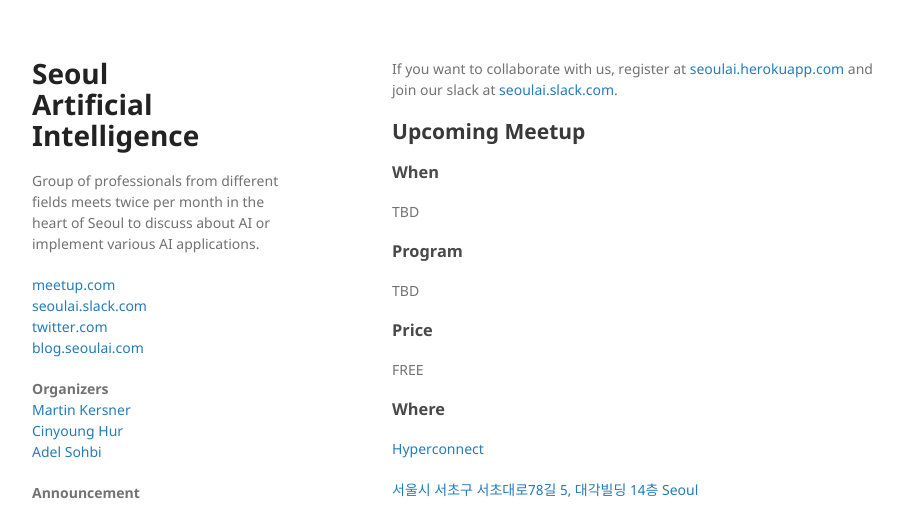
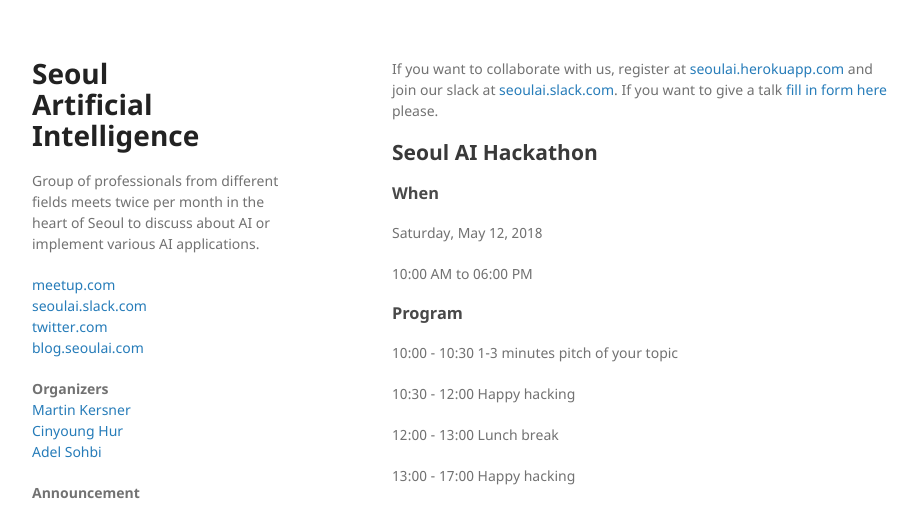
Before and after one commit to martinkersner/seoul-artificial-intelligence-meetup, a Jekyll site: the page built from docs/index.md, in a window 1280 px wide and 1400 px high. Shown: the top 506 px of the window, without its empty margins (178-1096 px from the left). Built offline with Jekyll 4.4.1, drawn with Linux system fonts in a browser that asks for light colours; some of the changed text lies outside the part shown.

Commit message:
3rd hackathon

```diff
--- a/docs/index.md
+++ b/docs/index.md
@@ -4,19 +4,30 @@
 tags: [Seoul,"Artificial Intelligence",meetup,AI,call,presenters,practioners,"Machine Learning",Korea,Gangnam]
 ---
 
-If you want to collaborate with us, register at [seoulai.herokuapp.com](https://seoulai.herokuapp.com/) and join our slack at [seoulai.slack.com](https://seoulai.slack.com/).
+If you want to collaborate with us, register at [seoulai.herokuapp.com](https://seoulai.herokuapp.com/) and join our slack at [seoulai.slack.com](https://seoulai.slack.com/). If you want to give a talk [fill in form here](https://goo.gl/forms/BaMrDY3cddP2g82S2) please.
 
-## Upcoming Meetup
-<!--## Mini AI Hackathon-->
+<!--## Upcoming Meetup-->
+## Seoul AI Hackathon
 
 ### When
-TBD
-<!--Saturday, April 28, 2018-->
+<!--TBD-->
+Saturday, May 12, 2018
 
-<!--02:00 PM to 04:00 PM-->
+10:00 AM to 06:00 PM
 
 ### Program
-TBD
+10:00 - 10:30 1-3 minutes pitch of your topic
+
+10:30 - 12:00 Happy hacking
+
+12:00 - 13:00 Lunch break
+
+13:00 - 17:00 Happy hacking
+
+17:00 - 17:30 1-3 minutes presentation of what you've done
+
+17:30 - 18:00 AI Hackathon review
+<!--TBD-->
 <!--02:00 - 02:15 Networking-->
 
 <!--02:15 - 03:00 Name Entity Recognition for Medicines ([Cinyoung](members/cinyoung))-->
@@ -46,16 +57,16 @@
 
 <!--05:45 - 06:00 Evaluation - Each participant will get 60 seconds to explain what they achieved/learned during Mini AI Hackathon.-->
 
-<!--## Details-->
+## Details
 
-<!--It is recommended to think about project you want to work on in advance. You can continue working on some of your projects. You can learn new framework that could be useful for you later on. Or maybe you want implement some new NN architecture? Great! There are no limits to projects, however, the project should be related to Artificial Intelligence.-->
+It is recommended to think about project you want to work on in advance. You can continue working on some of your projects. You can learn new framework that could be useful for you later on. Or maybe you want implement some new NN architecture? Great! There are no limits to projects, however, the project should be related to Artificial Intelligence.
 
-<!--## Team-->
+## Team
 
-<!--Mini AI Hackathon allows you to participate either as a single participant or in a team. In case you want to participate in a team, all members (not more than 2 is recommended) have to RSVP to this event through meetup.com. If you want to search for potential team members, the best way is through our slack [seoulai.slack.com](https://seoulai.slack.com/) (before joining slack you have to ask for invitation at [seoulai.herokuapp.com](https://seoulai.herokuapp.com/))-->
+Seoul AI Hackathon allows you to participate either as a single participant or in a team. In case you want to participate in a team, all members (not more than 2 is recommended) have to RSVP to this event through meetup.com. If you want to search for potential team members, the best way is through our slack [seoulai.slack.com](https://seoulai.slack.com/) (before joining slack you have to ask for invitation at [seoulai.herokuapp.com](https://seoulai.herokuapp.com/))
 
-<!--### Registration-->
-<!--Register at [meetup.com](https://www.meetup.com/Seoul-Artificial-Intelligence/events/246729049/).-->
+### Registration
+Register at [meetup.com](https://www.meetup.com/Seoul-Artificial-Intelligence/events/250331263/) and [fill in](https://goo.gl/forms/ESE5U6bf4HJyZ67X2) information about your project.
 
 
 ### Price
```
